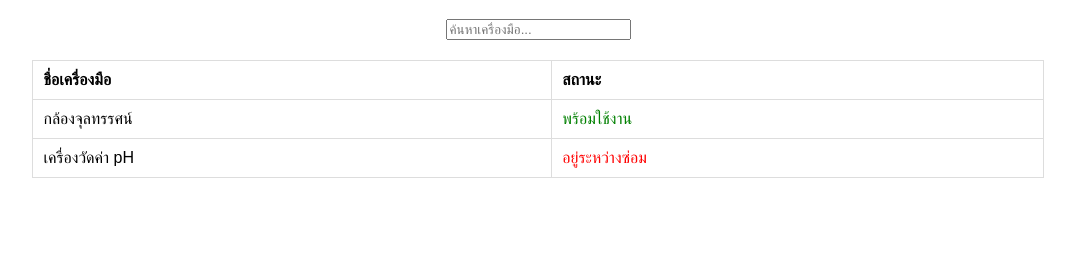
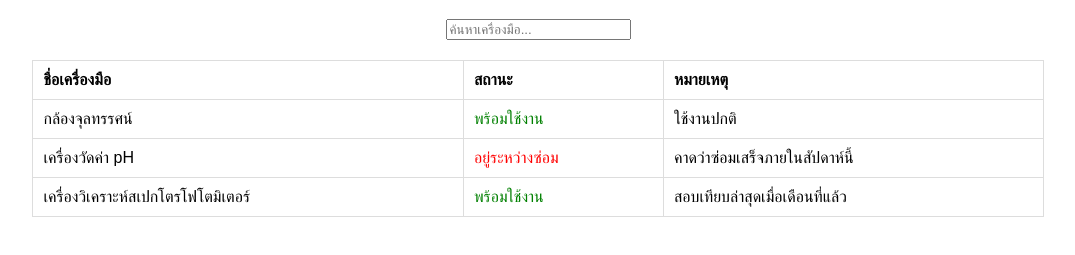
Before and after one commit to Juth2601/lab-tools-check, a plain HTML site: page index.html in a window 1280 px wide. Shown: the part 61-316 px from the top of the page, without its empty margins (102-1177 px from the left). Drawn offline with Linux system fonts and the light colour scheme.

Commit message:
Add files via upload

```diff
--- a/index.html
+++ b/index.html
@@ -9,21 +9,29 @@
 <body>
     <h1>รายการเครื่องมือในห้องแล็บ</h1>
     <input type="text" id="searchBox" placeholder="ค้นหาเครื่องมือ..." onkeyup="searchTools()">
-    <table>
+ <table>
         <thead>
             <tr>
                 <th>ชื่อเครื่องมือ</th>
                 <th>สถานะ</th>
+                <th>หมายเหตุ</th>
             </tr>
         </thead>
         <tbody id="toolList">
             <tr>
                 <td>กล้องจุลทรรศน์</td>
                 <td class="available">พร้อมใช้งาน</td>
+                <td>ใช้งานปกติ</td>
             </tr>
             <tr>
                 <td>เครื่องวัดค่า pH</td>
                 <td class="maintenance">อยู่ระหว่างซ่อม</td>
+                <td>คาดว่าซ่อมเสร็จภายในสัปดาห์นี้</td>
+            </tr>
+            <tr>
+                <td>เครื่องวิเคราะห์สเปกโตรโฟโตมิเตอร์</td>
+                <td class="available">พร้อมใช้งาน</td>
+                <td>สอบเทียบล่าสุดเมื่อเดือนที่แล้ว</td>
             </tr>
         </tbody>
     </table>
```
